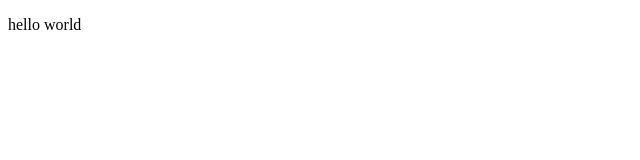
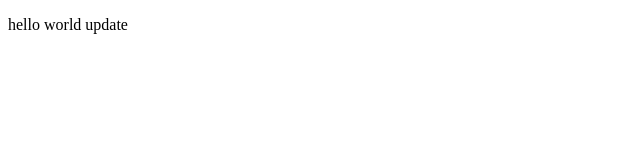
Before and after one commit to pepperthed/form-project, a plain HTML site: page index.html in a window 1280 px wide. Shown: the full height of the page, 0-640 px from the left. Drawn offline with Linux system fonts and the light colour scheme.

Commit message:
added update

```diff
--- a/index.html
+++ b/index.html
@@ -1,4 +1,4 @@
 <!DOCTYPE html>
 <html>
-    <p>hello world</p>
+    <p>hello world update</p>
 </html>
```
